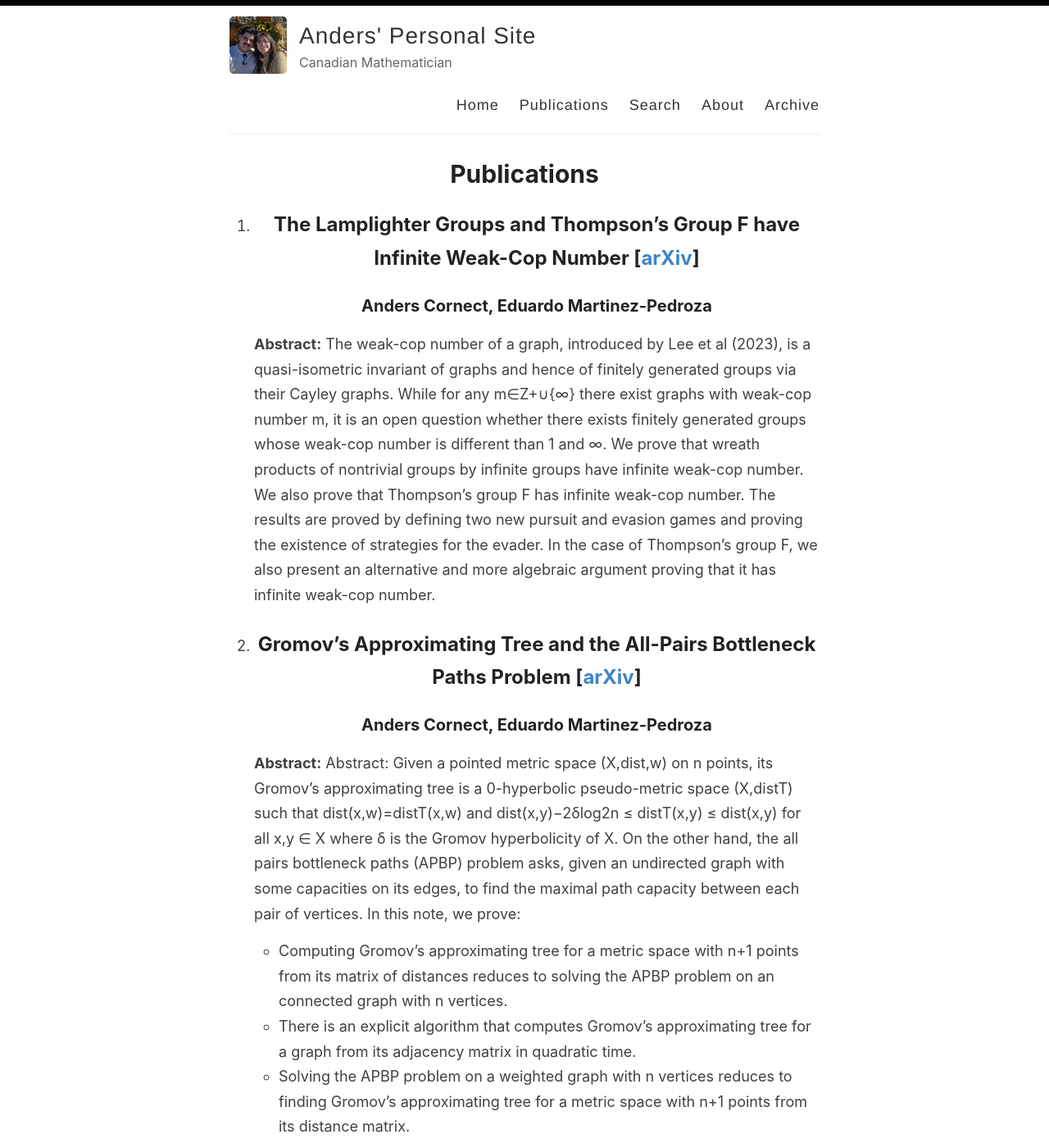
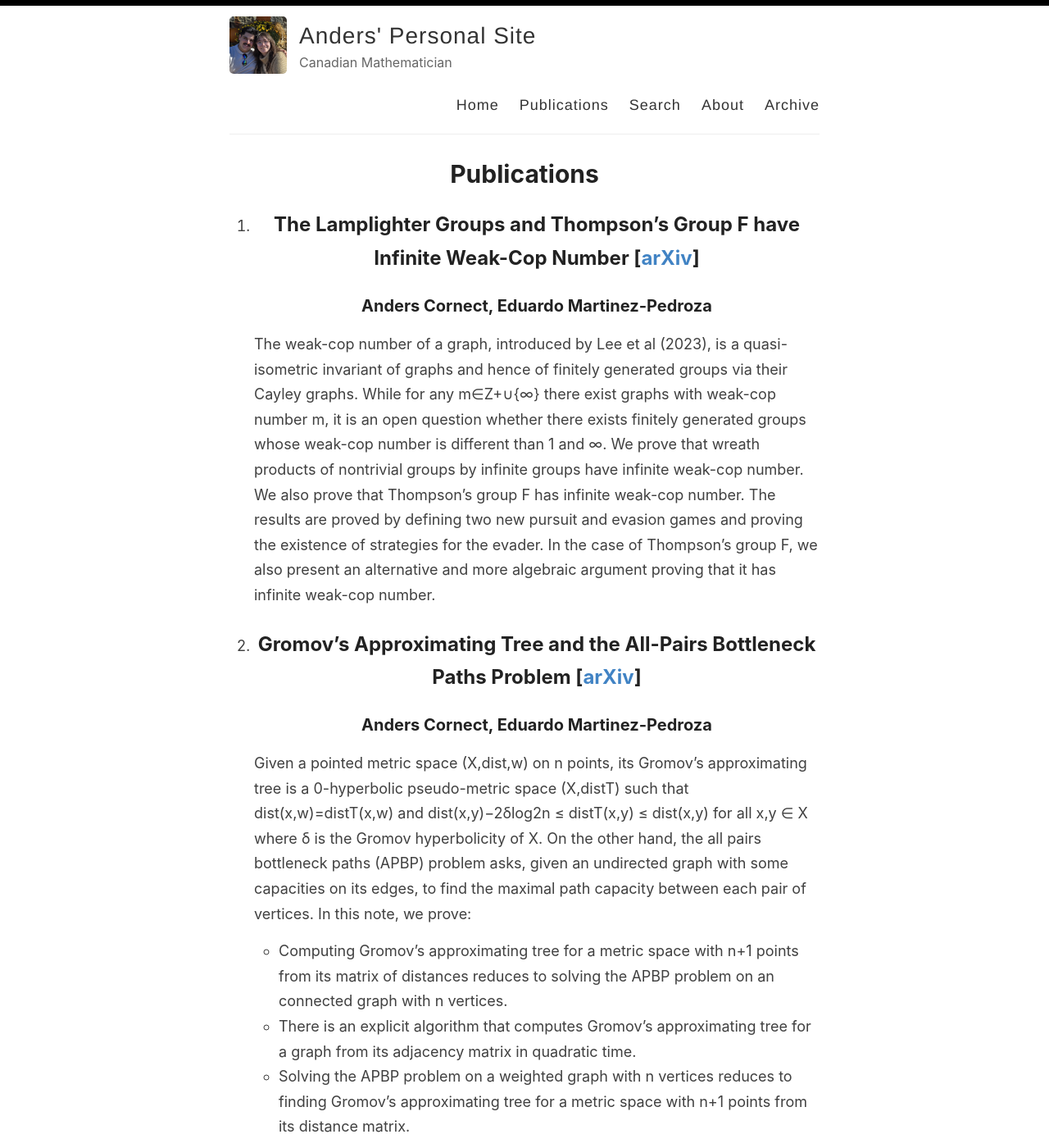
Before and after one commit to And-ers/And-ers.github.io, a Jekyll site: the page built from _pages/publications.md, in a window 1280 px wide and 1400 px high. Shown: the whole window at 82% size. Built offline with Jekyll 4.4.1, drawn with Linux system fonts in a browser that asks for light colours.

Commit message:
Update publications.md

```diff
--- a/_pages/publications.md
+++ b/_pages/publications.md
@@ -7,14 +7,12 @@
 1. ## The Lamplighter Groups and Thompson's Group F have Infinite Weak-Cop Number [[arXiv](https://arxiv.org/abs/2406.11996)]
    ### Anders Cornect, Eduardo Martinez-Pedroza
 
-   **Abstract:**
-  The weak-cop number of a graph, introduced by Lee et al (2023), is a quasi-isometric invariant of graphs and hence of finitely generated groups via their Cayley graphs. While for any m∈Z+∪{∞} there exist graphs with weak-cop number m, it is an open question whether there exists finitely generated groups whose weak-cop number is different than 1 and ∞. We prove that wreath products of nontrivial groups by infinite groups have infinite weak-cop number. We also prove that Thompson's group F has infinite weak-cop number. The results are proved by defining two new pursuit and evasion games and proving the existence of strategies for the evader. In the case of Thompson's group F, we also present an alternative and more algebraic argument proving that it has infinite weak-cop number.
+   The weak-cop number of a graph, introduced by Lee et al (2023), is a quasi-isometric invariant of graphs and hence of finitely generated groups via their Cayley graphs. While for any m∈Z+∪{∞} there exist graphs with weak-cop number m, it is an open question whether there exists finitely generated groups whose weak-cop number is different than 1 and ∞. We prove that wreath products of nontrivial groups by infinite groups have infinite weak-cop number. We also prove that Thompson's group F has infinite weak-cop number. The results are proved by defining two new pursuit and evasion games and proving the existence of strategies for the evader. In the case of Thompson's group F, we also present an alternative and more algebraic argument proving that it has infinite weak-cop number.
 
 2. ## Gromov's Approximating Tree and the All-Pairs Bottleneck Paths Problem [[arXiv](https://arxiv.org/abs/2408.05338)]
    ### Anders Cornect, Eduardo Martinez-Pedroza
 
-   **Abstract:**
-   Abstract: Given a pointed metric space (X,dist,w) on n points, its Gromov's approximating tree is a 0-hyperbolic pseudo-metric space (X,distT) such that dist(x,w)=distT(x,w) and dist(x,y)−2δlog2n ≤ distT(x,y) ≤ dist(x,y) for all x,y ∈ X where δ is the Gromov hyperbolicity of X. On the other hand, the all pairs bottleneck paths (APBP) problem asks, given an undirected graph with some capacities on its edges, to find the maximal path capacity between each pair of vertices. In this note, we prove:
+   Given a pointed metric space (X,dist,w) on n points, its Gromov's approximating tree is a 0-hyperbolic pseudo-metric space (X,distT) such that dist(x,w)=distT(x,w) and dist(x,y)−2δlog2n ≤ distT(x,y) ≤ dist(x,y) for all x,y ∈ X where δ is the Gromov hyperbolicity of X. On the other hand, the all pairs bottleneck paths (APBP) problem asks, given an undirected graph with some capacities on its edges, to find the maximal path capacity between each pair of vertices. In this note, we prove:
    - Computing Gromov's approximating tree for a metric space with n+1 points from its matrix of distances reduces to solving the APBP problem on an connected graph with n vertices.
    - There is an explicit algorithm that computes Gromov's approximating tree for a graph from its adjacency matrix in quadratic time.
    - Solving the APBP problem on a weighted graph with n vertices reduces to finding Gromov's approximating tree for a metric space with n+1 points from its distance matrix.
```
